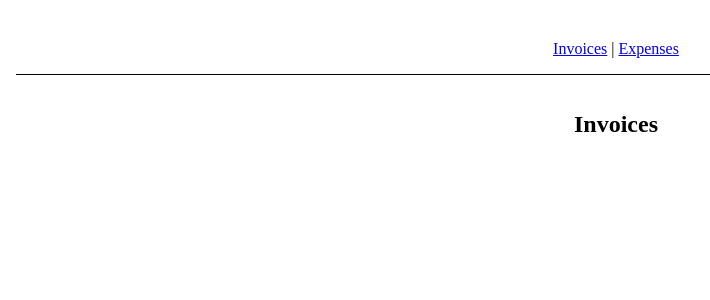
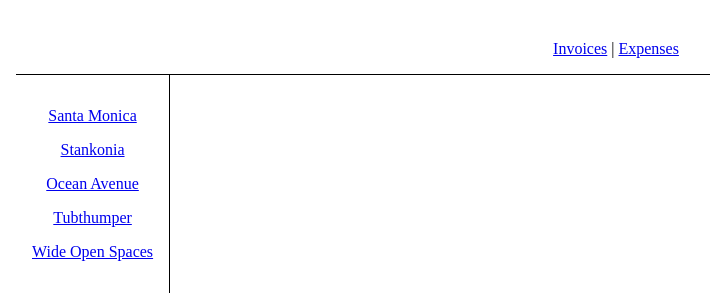
Before and after one commit to carlos-daniel8/tutorial-react-router-dom, a React (Vite) app: page /invoices in a window 1280 px wide. Shown: the top 300 px of the page, without its empty margins (24-734 px from the left). Built offline with nearby package versions, Linux system fonts and the light colour scheme.

Commit message:
Listing invoices

```diff
--- /dev/null
+++ b/src/data.ts
@@ -0,0 +1,37 @@
+// eslint-disable-next-line prefer-const
+let invoices = [
+  {
+    name: "Santa Monica",
+    number: 1995,
+    amount: "$10,800",
+    due: "12/05/1995",
+  },
+  {
+    name: "Stankonia",
+    number: 2000,
+    amount: "$8,000",
+    due: "10/31/2000",
+  },
+  {
+    name: "Ocean Avenue",
+    number: 2003,
+    amount: "$9,500",
+    due: "07/22/2003",
+  },
+  {
+    name: "Tubthumper",
+    number: 1997,
+    amount: "$14,000",
+    due: "09/01/1997",
+  },
+  {
+    name: "Wide Open Spaces",
+    number: 1998,
+    amount: "$4,600",
+    due: "01/27/1998",
+  },
+];
+
+export function getInvoices() {
+  return invoices;
+}
--- a/src/routes/Invoices/index.tsx
+++ b/src/routes/Invoices/index.tsx
@@ -1,7 +1,29 @@
-export default function Expenses() {
-    return (
-      <main style={{ padding: "1rem 0" }}>
-        <h2>Invoices</h2>
-      </main>
-    );
-  }
+import { Link } from "react-router-dom";
+import { getInvoices } from "../../data";
+
+export default function Invoices() {
+
+  // eslint-disable-next-line prefer-const
+  let invoices = getInvoices();
+
+  return (
+    <div style={{ display: "flex" }}>
+      <nav
+        style={{
+          borderRight: "solid 1px",
+          padding: "1rem",
+        }}
+      >
+        {invoices.map((invoice) => (
+          <Link
+            style={{ display: "block", margin: "1rem 0" }}
+            to={`/invoices/${invoice.number}`}
+            key={invoice.number}
+          >
+            {invoice.name}
+          </Link>
+        ))}
+      </nav>
+    </div>
+  );
+}
```
